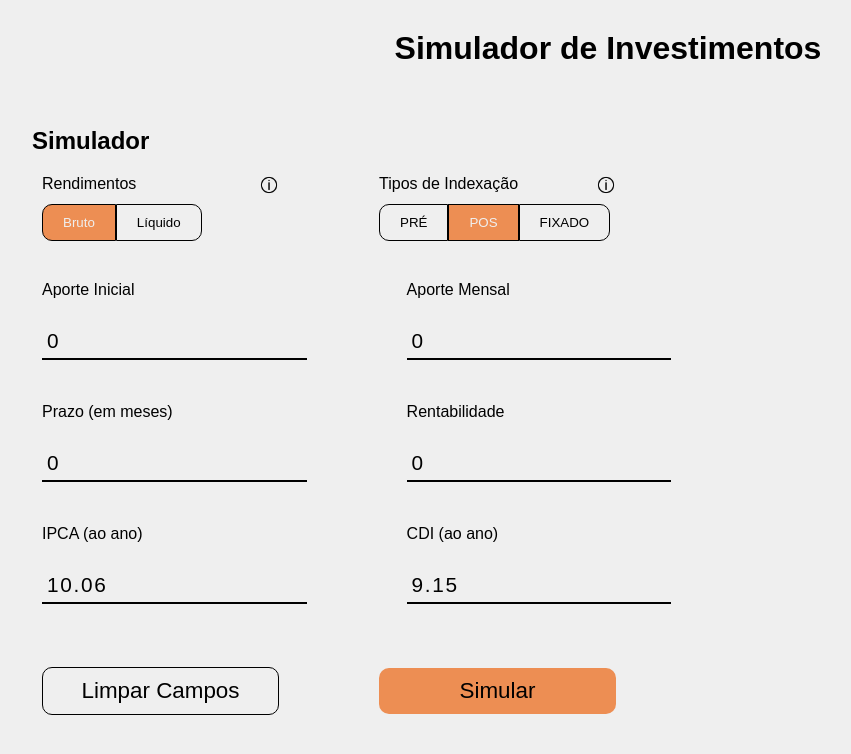
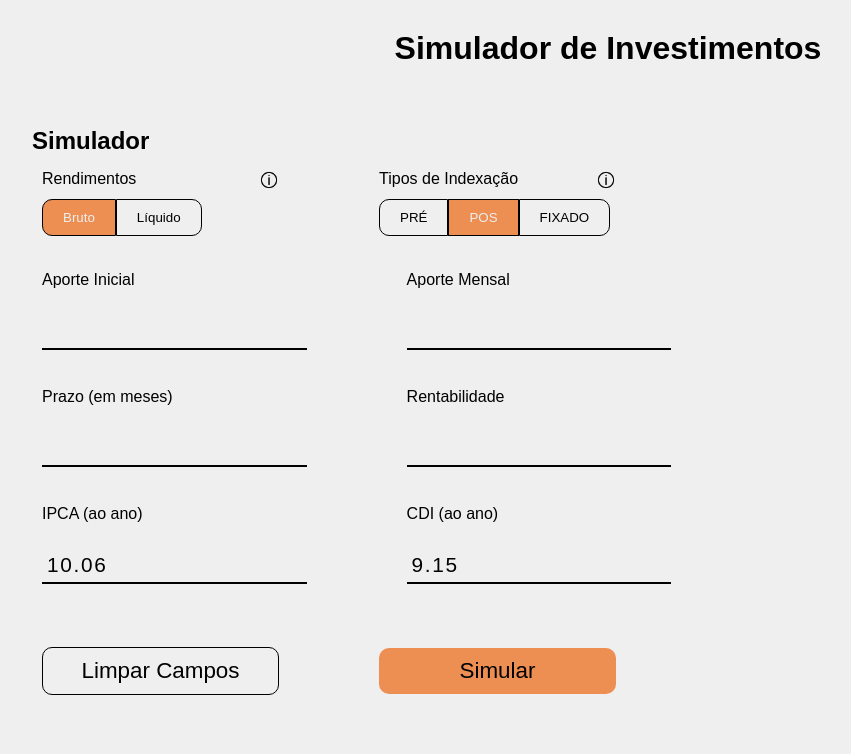
Before and after one commit to FelipeJozala/desafio-eqi, a React (Create React App) app: page / in a window 1280 px wide. Shown: the top 754 px of the page, without its empty margins (32-883 px from the left). Built offline with nearby package versions, Linux system fonts and the light colour scheme; data requests are answered from the project's data file.

Commit message:
added styles for invalid inputs

```diff
--- a/src/components/form/Form.jsx
+++ b/src/components/form/Form.jsx
@@ -6,8 +6,7 @@ import { StyledForm , FormItem, Row, ControlButton, Error } from './styles'
 import { ApiContext } from '../../context/ApiProvider'
 import { useForm, FormProvider } from 'react-hook-form'
 import { yupResolver } from '@hookform/resolvers/yup'
-import { validationSchema } from '../../validations/ValidationSchema'
-
+import { validationSchema } from '../../utils/validations/ValidationSchema'
 
 const Form = () => {
 	const initialRevenu = 'bruto'
@@ -16,10 +15,10 @@ const Form = () => {
 	const initialValues = {
 		indexType: initialIndex,
 		revenuType: initialRevenu,
-		aporteInicial: 0,
-		aporteMensal: 0,
-		prazo: 0,
-		revenu: 0,
+		aporteInicial: '',
+		aporteMensal: '',
+		prazo: '',
+		revenu: '',
 		ipca: '',
 		cdi: '',
 	}
@@ -41,18 +40,15 @@ const Form = () => {
 
 	useEffect(() => {
 		setErros(methods.formState.errors)
-		console.log(errors)
 	},[methods.formState])
 
 	const onSubmit = async () => {
-		console.log(methods.formState.errors)
 		let {indexType,RevenuType } = dataManager
 		let params = {
 			revenu:RevenuType,
 			indexType:indexType
 		}
 		setApi(params)
-
 	}
 
 	const handleSimulationChange = (e) => {
@@ -89,38 +85,38 @@ const Form = () => {
 					</FormItem>
 				</Row>
 				<Row>
-					<FormItem errors={errors.aporteInicial}>
-						<Label htmlFor='aporteInicial' text='Aporte Inicial'/>
-						<Input type='text' id='AporteInicial' name='aporteInicial' />
+					<FormItem>
+						<Label htmlFor='aporteInicial' text='Aporte Inicial' errors={errors}/>
+						<Input type='text' id='AporteInicial' name='aporteInicial' errors={errors}/>
 						<Error>{errors.aporteInicial?.message}</Error>
 					</FormItem>
 					<FormItem>
-						<Label htmlFor='aporteMensal' text='Aporte Mensal' />
-						<Input id='AporteMensal' name='aporteMensal'/>
+						<Label htmlFor='aporteMensal' text='Aporte Mensal' errors={errors} />
+						<Input id='AporteMensal' name='aporteMensal' errors={errors}/>
 						<Error>{errors.aporteMensal?.message}</Error>
 					</FormItem>
 				</Row>
 				<Row>
 					<FormItem>
-						<Label htmlFor='prazo' text='Prazo (em meses)' />
-						<Input id='prazo' name='prazo'/>
+						<Label htmlFor='prazo' text='Prazo (em meses)' errors={errors} />
+						<Input id='prazo' name='prazo' errors={errors}/>
 						<Error>{errors.prazo?.message}</Error>
 					</FormItem>
 					<FormItem>
-						<Label htmlFor='revenu' text='Rentabilidade'  />
-						<Input id='revenu' name='revenu'/>
+						<Label htmlFor='revenu' text='Rentabilidade' errors={errors} />
+						<Input id='revenu' name='revenu' errors={errors}/>
 						<Error>{errors.revenu?.message}</Error>
 					</FormItem>
 				</Row>
 				<Row>
 					<FormItem>
-						<Label htmlFor='ipca' text='IPCA (ao ano)' />
-						<Input id='ipca'  name='ipca'/>
+						<Label htmlFor='ipca' text='IPCA (ao ano)' errors={errors} />
+						<Input id='ipca'  name='ipca' errors={errors}/>
 						<Error>{errors.ipca?.message}</Error>
 					</FormItem>
 					<FormItem>
-						<Label htmlFor='cdi' text='CDI (ao ano)' />
-						<Input id='cdi'  name='cdi'/>
+						<Label htmlFor='cdi' text='CDI (ao ano)' errors={errors}/>
+						<Input id='cdi'  name='cdi' errors={errors}/>
 						<Error>{errors.cdi?.message}</Error>
 					</FormItem>
 				</Row>
--- a/src/components/input/Input.jsx
+++ b/src/components/input/Input.jsx
@@ -2,12 +2,12 @@ import React from 'react'
 import { useFormContext } from 'react-hook-form'
 import { StyledInput, Underline, InputContainer} from './styles'
 
-const Input = ({ name,...rest}) => {
+const Input = ({ name, errors, ...rest}) => {
 	const { register } = useFormContext()
 	return (
 		<>
 			<InputContainer>
-				<Underline >
+				<Underline error={errors?.[name] ? true : false}>
 					<StyledInput {...register(name)} {...rest} />
 				</Underline>
 			</InputContainer>
--- a/src/components/input/styles.jsx
+++ b/src/components/input/styles.jsx
@@ -9,7 +9,7 @@ export const Underline = styled.div`
   ::after {
     content: '';
     position: absolute;
-    background: ${(props) => props.theme.text};
+    background: ${(props) => props.error ? 'red': props.theme.text };
     width: 100%;
     height: 2px;
     bottom: -2px;
@@ -26,10 +26,6 @@ export const StyledInput = styled.input`
   letter-spacing: 1.7px;
   font-size: 1.3rem;
 
-  :invalid {
-    background-color: red;
-  }
-
   @media only screen and (min-width: 768px) {
     margin-top: 20px;
   }
--- a/src/components/label/Label.jsx
+++ b/src/components/label/Label.jsx
@@ -1,15 +1,15 @@
 import React from 'react'
 import Tooltip from '../tooltip/Tooltip'
-import { LabelContainer } from './styles'
+import { LabelContainer, StyledLabel } from './styles'
 
 const Label = ( props ) => {
 
-	let {hasTooltip, ...rest } = props
+	let {hasTooltip, tooltip, text ,errors, htmlFor, ...rest } = props
 
 	return (
-		<LabelContainer>
-			<label {...rest}>{rest.text}</label>
-			{hasTooltip ? <Tooltip tooltip={rest.tooltip}/> : null }
+		<LabelContainer >
+			<StyledLabel {...rest} error={errors?.[htmlFor] ? true : false}>{text}</StyledLabel>
+			{hasTooltip ? <Tooltip  tooltip={tooltip}/> : null }
 		</LabelContainer>
 	)
 }
--- a/src/components/label/styles.jsx
+++ b/src/components/label/styles.jsx
@@ -3,7 +3,7 @@ import styled from 'styled-components'
 export const LabelContainer = styled.div`
   height: fit-content;
   display: flex;
-  margin-top: 20px;
+  margin-top: 15px;
   margin-bottom: 5px;
   justify-content: space-between;
   margin-right: 30px;
@@ -13,3 +13,6 @@ export const LabelContainer = styled.div`
     margin-right: 0;
   }
 `
+export const StyledLabel = styled.label`
+	color: ${props => props.error ? 'red' : props.theme.text};
+`
```
Also changed, not shown: src/utils/validations/ValidationSchema.js (renamed from src/validations/ValidationSchema.js).
